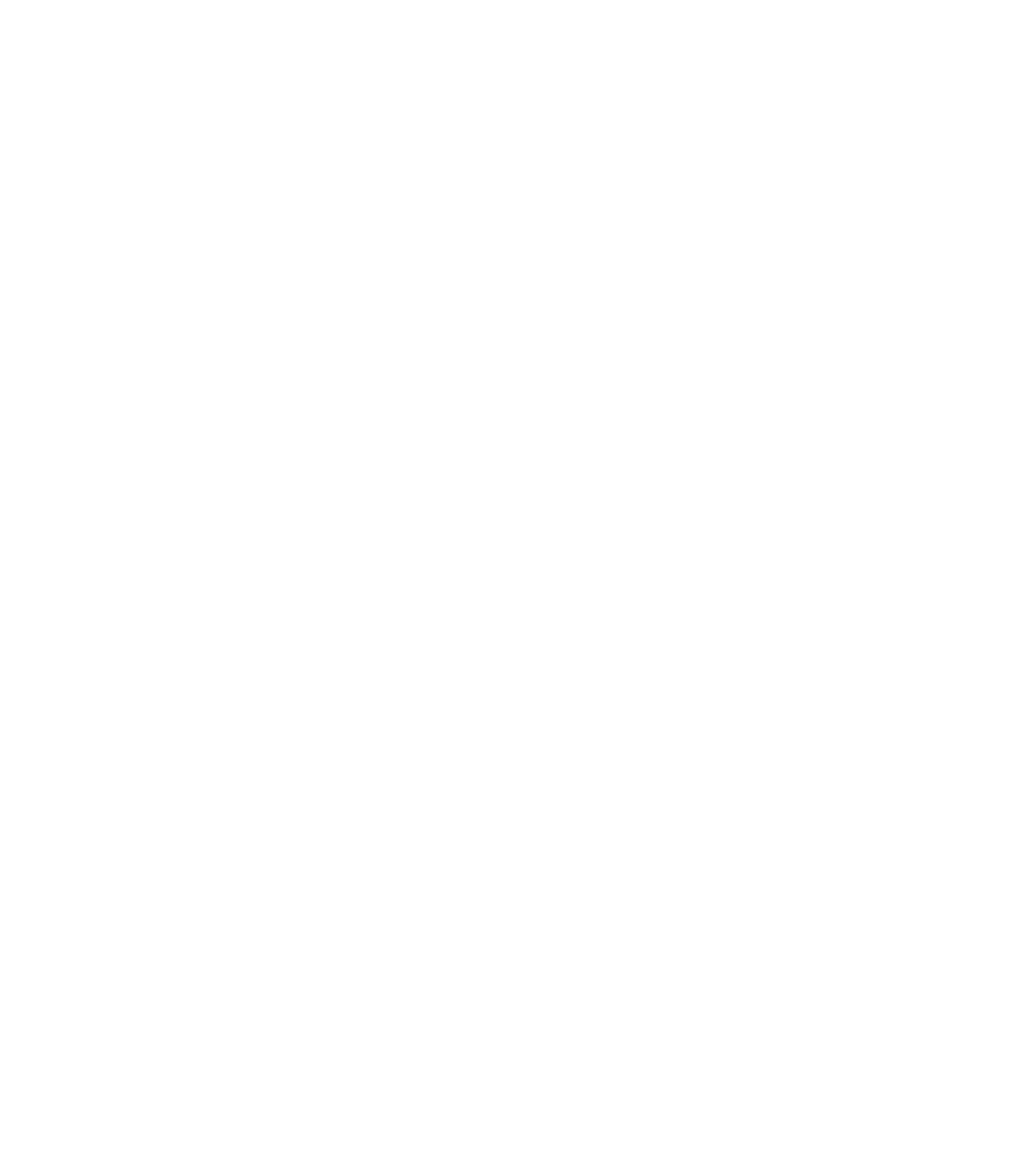
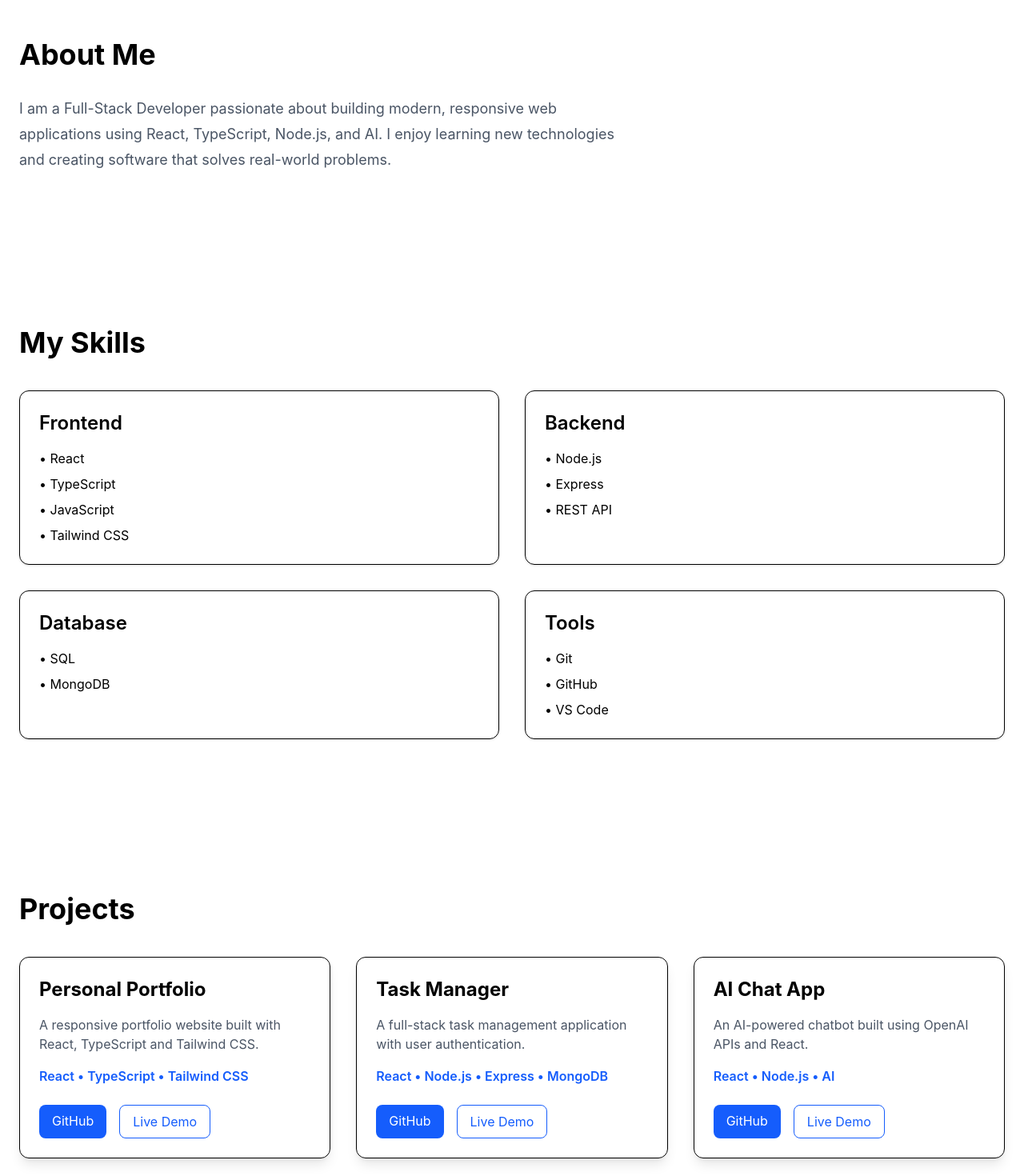
Before and after one commit to Meaza336/meaza-portfolio, a React (Vite) app: page / in a window 1280 px wide. Shown: the part 920-2390 px from the top of the page at 80% size. Before the commit the page ends 800 px from the top, so only its background shows below. Built offline with nearby package versions, Linux system fonts and the light colour scheme.

Commit message:
feat: add portfolio sections

```diff
--- a/src/App.tsx
+++ b/src/App.tsx
@@ -1,9 +1,16 @@
+import About from "./components/About";
 import Hero from "./components/Hero"
-
+import Navbar from "./components/Navbar";
+import Skill from "./components/Skill";
+import Project from "./components/Project"
 function App() {
   return (
     <>
+     <Navbar />
       <Hero />
+      <About />
+      <Skill />
+      <Project />
     </>
   );
 }
--- /dev/null
+++ b/src/components/About.tsx
@@ -0,0 +1,22 @@
+function About() {
+  return (
+    <section
+      id="about"
+      className="max-w-7xl mx-auto px-6 py-24"
+    >
+      <h2 className="text-4xl font-bold mb-8">
+        About Me
+      </h2>
+
+      <p className="text-gray-600 text-lg leading-8 max-w-3xl">
+        I am a Full-Stack Developer passionate about
+        building modern, responsive web applications
+        using React, TypeScript, Node.js, and AI.
+        I enjoy learning new technologies and creating
+        software that solves real-world problems.
+      </p>
+    </section>
+  );
+}
+
+export default About;
--- /dev/null
+++ b/src/components/Navbar.tsx
@@ -0,0 +1,33 @@
+function Navbar() {
+  return (
+    <nav className="max-w-7xl mx-auto px-6 py-5 flex items-center justify-between">
+
+      <h1 className="text-2xl font-bold text-blue-600">
+        Meaza
+      </h1>
+
+      <ul className="flex gap-8 font-medium">
+
+        <li>
+          <a href="#about">About</a>
+        </li>
+
+        <li>
+          <a href="#skills">Skills</a>
+        </li>
+
+        <li>
+          <a href="#projects">Projects</a>
+        </li>
+
+        <li>
+          <a href="#contact">Contact</a>
+        </li>
+
+      </ul>
+
+    </nav>
+  );
+}
+
+export default Navbar;
--- /dev/null
+++ b/src/components/Project.tsx
@@ -0,0 +1,77 @@
+function Projects() {
+  const projects = [
+    {
+      title: "Personal Portfolio",
+      description:
+        "A responsive portfolio website built with React, TypeScript and Tailwind CSS.",
+      tech: "React • TypeScript • Tailwind CSS",
+      github: "#",
+      demo: "#",
+    },
+    {
+      title: "Task Manager",
+      description:
+        "A full-stack task management application with user authentication.",
+      tech: "React • Node.js • Express • MongoDB",
+      github: "#",
+      demo: "#",
+    },
+    {
+      title: "AI Chat App",
+      description:
+        "An AI-powered chatbot built using OpenAI APIs and React.",
+      tech: "React • Node.js • AI",
+      github: "#",
+      demo: "#",
+    },
+  ];
+
+  return (
+    <section
+      id="projects"
+      className="max-w-7xl mx-auto px-6 py-24"
+    >
+      <h2 className="text-4xl font-bold mb-10">
+        Projects
+      </h2>
+      <div className="grid grid-cols-1 md:grid-cols-3 gap-8">
+    {projects.map((project) => (
+  <div
+    key={project.title}
+    className="border rounded-xl p-6 shadow-lg"
+  >
+    <h3 className="text-2xl font-bold">
+      {project.title}
+    </h3>
+
+    <p className="text-gray-600 my-4">
+      {project.description}
+    </p>
+
+    <p className="text-blue-600 font-semibold mb-6">
+      {project.tech}
+    </p>
+
+    <div className="flex gap-4">
+      <a
+        href={project.github}
+        className="bg-blue-600 text-white px-4 py-2 rounded-lg"
+      >
+        GitHub
+      </a>
+
+      <a
+        href={project.demo}
+        className="border border-blue-600 text-blue-600 px-4 py-2 rounded-lg"
+      >
+        Live Demo
+      </a>
+    </div>
+  </div>
+))}
+</div>
+    </section>
+  );
+}
+
+export default Projects;
--- /dev/null
+++ b/src/components/Skill.tsx
@@ -0,0 +1,94 @@
+function Skills() {
+  const frontend = [
+    "React",
+    "TypeScript",
+    "JavaScript",
+    "Tailwind CSS",
+  ];
+
+  const backend = [
+    "Node.js",
+    "Express",
+    "REST API",
+  ];
+
+  const database = [
+    "SQL",
+    "MongoDB",
+  ];
+
+  const tools = [
+    "Git",
+    "GitHub",
+    "VS Code",
+  ];
+
+  return (
+    <section
+      id="skills"
+      className="max-w-7xl mx-auto px-6 py-24"
+    >
+      <h2 className="text-4xl font-bold mb-10">
+        My Skills
+      </h2>
+
+      <div className="grid grid-cols-1 md:grid-cols-2 gap-8">
+
+        {/* Frontend */}
+        <div className="border rounded-xl p-6 shadow">
+          <h3 className="text-2xl font-semibold mb-4">
+            Frontend
+          </h3>
+
+          <ul className="space-y-2">
+            {frontend.map((skill) => (
+              <li key={skill}>• {skill}</li>
+            ))}
+          </ul>
+        </div>
+
+        {/* Backend */}
+        <div className="border rounded-xl p-6 shadow">
+          <h3 className="text-2xl font-semibold mb-4">
+            Backend
+          </h3>
+
+          <ul className="space-y-2">
+            {backend.map((skill) => (
+              <li key={skill}>• {skill}</li>
+            ))}
+          </ul>
+        </div>
+
+        {/* Database */}
+        <div className="border rounded-xl p-6 shadow">
+          <h3 className="text-2xl font-semibold mb-4">
+            Database
+          </h3>
+
+          <ul className="space-y-2">
+            {database.map((skill) => (
+              <li key={skill}>• {skill}</li>
+            ))}
+          </ul>
+        </div>
+
+        {/* Tools */}
+        <div className="border rounded-xl p-6 shadow">
+          <h3 className="text-2xl font-semibold mb-4">
+            Tools
+          </h3>
+
+          <ul className="space-y-2">
+            {tools.map((skill) => (
+              <li key={skill}>• {skill}</li>
+            ))}
+          </ul>
+        </div>
+
+      </div>
+    </section>
+  );
+}
+
+export default Skills;
```
